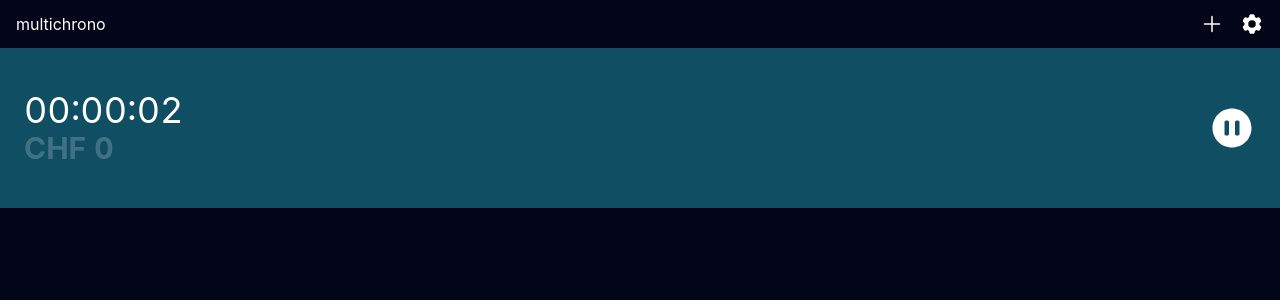
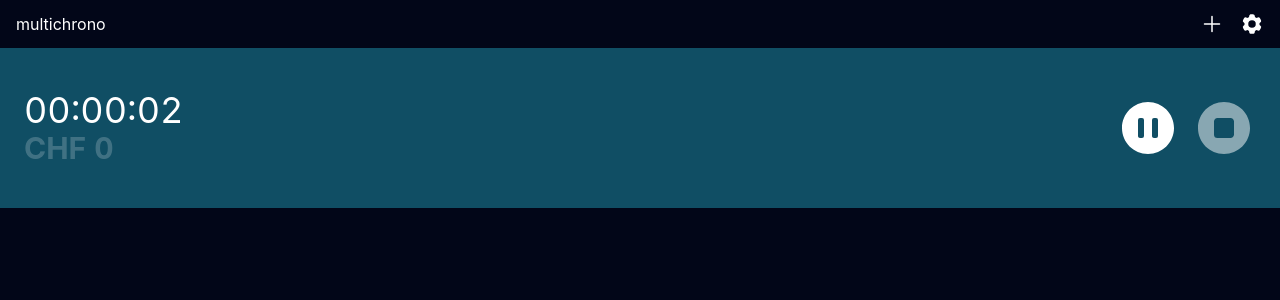
Before and after one commit to j4kim/multichrono, a Vue app: page / in a window 1280 px wide. Both pictures are taken after a click on the button 1232 px from the left and 128 px from the top of the page. Shown: the top 300 px of the page. Built offline with nearby package versions, Linux system fonts and the light colour scheme.

Commit message:
ChronoButtons: shot stop button

```diff
--- a/src/components/ChronoButtons.vue
+++ b/src/components/ChronoButtons.vue
@@ -1,18 +1,22 @@
 <script setup>
-import { PauseCircleIcon, PlayCircleIcon } from "@heroicons/vue/24/solid";
-import { pause, start } from "../store";
+import {
+  PauseCircleIcon,
+  PlayCircleIcon,
+  StopCircleIcon,
+} from "@heroicons/vue/24/solid";
+import { pause, start, stop } from "../store";
 
 const props = defineProps({
   chrono: Object,
   iconClass: {
     type: String,
-    default: "size-12",
+    default: "size-12 sm:size-16",
   },
 });
 </script>
 
 <template>
-  <div class="flex gap-2">
+  <div class="flex gap-2 sm:gap-3">
     <button
       v-if="chrono.state === 'initial' || chrono.state === 'paused'"
       @click.stop="start(chrono)"
@@ -22,5 +26,13 @@ const props = defineProps({
     <button v-if="chrono.state === 'started'" @click.stop="pause(chrono)">
       <PauseCircleIcon :class="[iconClass, 'link']" />
     </button>
+    <button
+      v-if="chrono.state !== 'initial'"
+      :disabled="chrono.state !== 'paused'"
+      @click.stop="stop(chrono)"
+      class="disabled:pointer-events-none disabled:opacity-50"
+    >
+      <StopCircleIcon :class="[iconClass, 'link']" />
+    </button>
   </div>
 </template>
```
